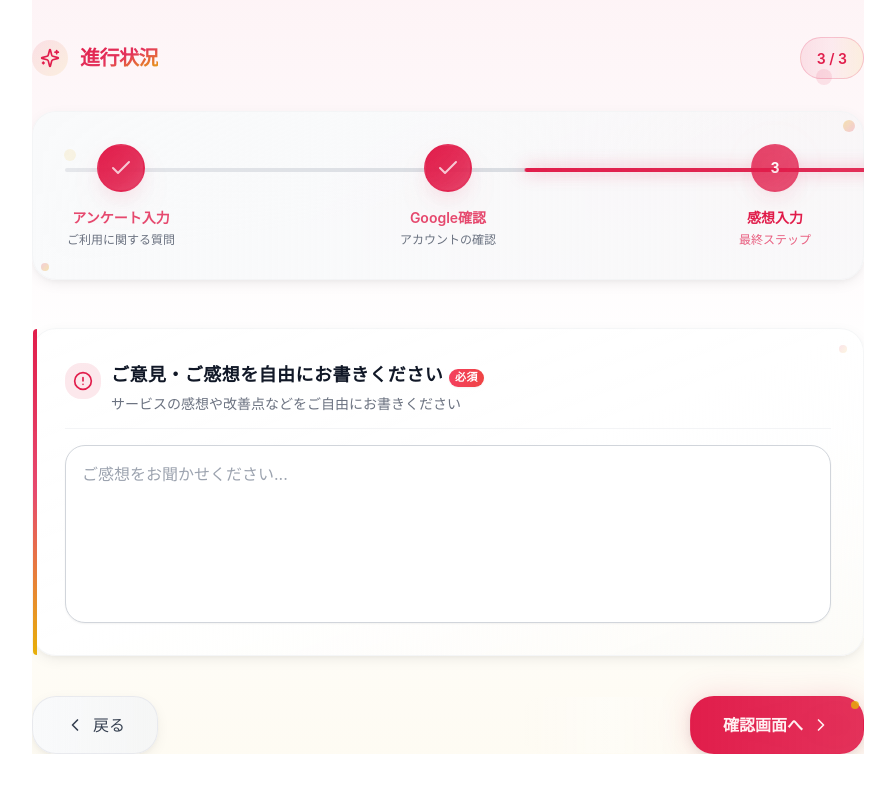
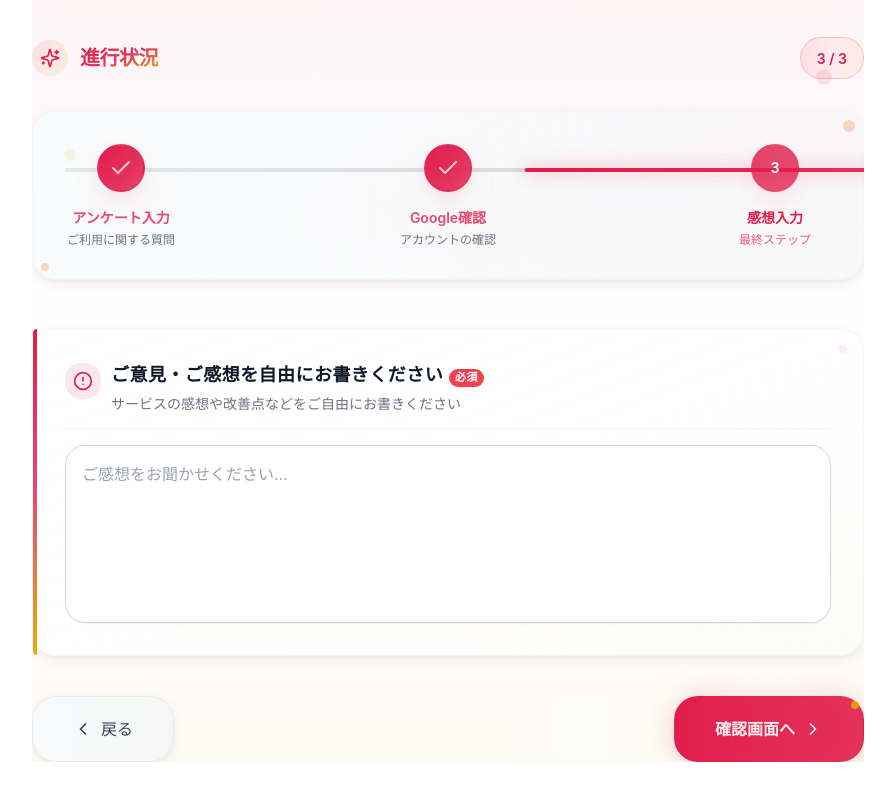
Before and after one commit to Okusan11/c-links-survey, a React (Create React App) app: page /reviewform in a window 1280 px wide. Shown: the part 507-1307 px from the top of the page, without its empty margins (192-1087 px from the left). Built offline with nearby package versions, Linux system fonts and the light colour scheme.

Commit message:
フォームデザインを一新

```diff
--- a/src/components/common/FormButtons.tsx
+++ b/src/components/common/FormButtons.tsx
@@ -36,7 +36,7 @@ const FormButtons: React.FC<FormButtonsProps> = ({
         <button
           onClick={onBack}
           className={cn(
-            "group relative flex-1 sm:flex-none px-6 sm:px-8 py-3 sm:py-4 text-sm sm:text-base font-medium rounded-2xl touch-target",
+            "group relative flex-1 sm:flex-none px-8 sm:px-10 py-4 sm:py-5 text-sm sm:text-base font-medium rounded-2xl touch-target",
             "bg-gradient-to-r from-gray-50 to-gray-100/80 text-gray-700",
             "border border-gray-200/80 shadow-soft",
             "hover:from-gray-100 hover:to-gray-150/80 hover:shadow-medium hover:border-gray-300/80 hover:-translate-y-0.5",
@@ -59,7 +59,7 @@ const FormButtons: React.FC<FormButtonsProps> = ({
         onClick={() => onNext()}
         disabled={disabled}
         className={cn(
-          "group relative flex-1 sm:flex-none px-6 sm:px-8 py-3 sm:py-4 text-sm sm:text-base font-semibold rounded-2xl touch-target",
+          "group relative flex-1 sm:flex-none px-8 sm:px-10 py-4 sm:py-5 text-sm sm:text-base font-semibold rounded-2xl touch-target",
           "bg-gradient-to-r from-primary via-primary/95 to-primary/90 text-primary-foreground",
           "shadow-soft border border-primary/20",
           !disabled && "hover:from-primary/95 hover:via-primary/90 hover:to-primary/85 hover:shadow-card-hover hover:-translate-y-1",
```
